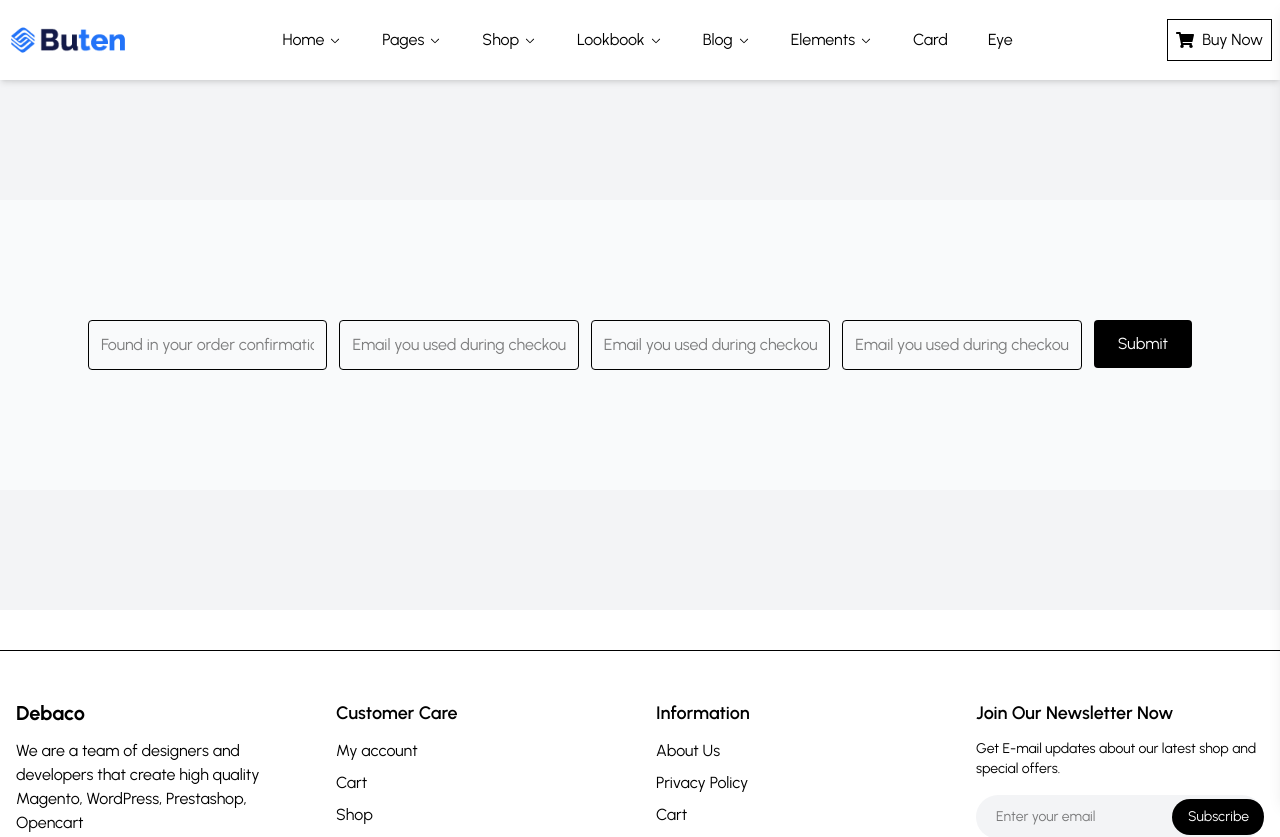
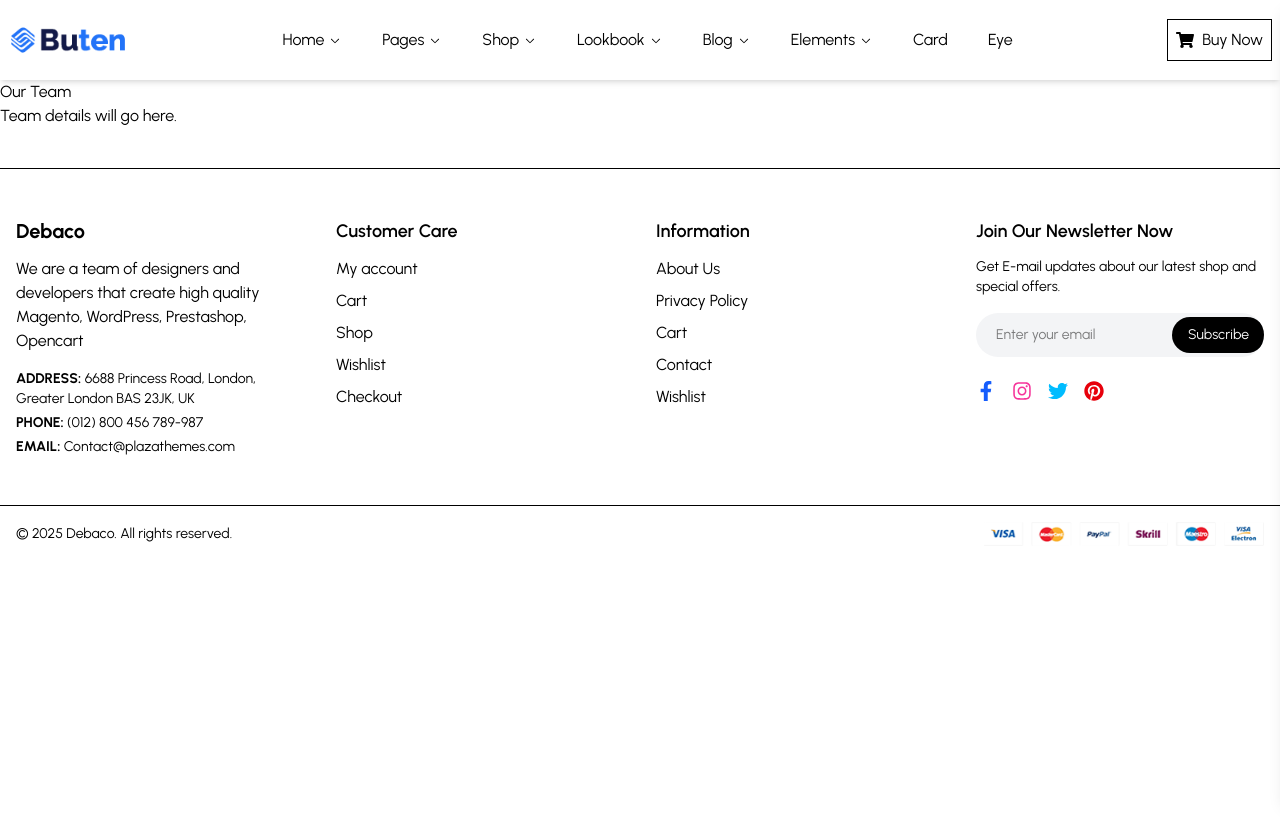
Before and after one commit to Naimul-Islam20/E-commerce-website, a Next.js app: page /rout/element/contactform in a window 1280 px wide. Shown: the top 837 px of the page. After the commit the page ends 800 px from the top, so only its background shows below. Built offline with nearby package versions, Linux system fonts and the light colour scheme.

Commit message:
contact form try to update

```diff
--- a/app/rout/element/contactform/page.js
+++ b/app/rout/element/contactform/page.js
@@ -1,84 +1,8 @@
-'use client';
-
-import { useState } from 'react';
-
-export default function ProductFindForm() {
-  const [user, setUser] = useState({ name: '', email: '', message: '' });
-
-
-  const handleChange = (e) => {
-    const { name, value } = e.target;
-    setUser((prev) => ({
-      ...prev,
-      [name]: value,
-    }));
-  };
-
-
-
-  const handleSubmit = (e) => {
-
-
-
-
-      return;
-    } // সব ঠিক থাকলে...
-
-
-
+export default function TeamPage() {
   return (
-    <div className='bg-gray-100 pt-30 pb-30'>
-      <div className="container  mx-auto px-10  pt-30 pb-30 md:px-15 lg:px-22 py-15 space-y-10 bg-gray-50">
-      <form onSubmit={handleSubmit} className="flex flex-col md:flex-row gap-3">
-        <input
-          type="text"
-          name="name"
-          value={user.name}
-          onChange={handleChange}
-          placeholder="Found in your order confirmation email*"
-          required
-          className="w-full p-3 border rounded"
-        />
-        <input
-          type="text"
-          name="email"
-          value={user.email}
-          onChange={handleChange}
-          placeholder="Email you used during checkout*"
-          required
-          className="w-full p-3 border rounded"
-        />
-          <input
-          type="text"
-          name="email"
-          value={user.email}
-          onChange={handleChange}
-          placeholder="Email you used during checkout*"
-          required
-          className="w-full p-3 border rounded"
-        />
-          <input
-          type="text"
-          name="email"
-          value={user.email}
-          onChange={handleChange}
-          placeholder="Email you used during checkout*"
-          required
-          className="w-full p-3 border rounded"
-        />
-        <button
-          type="submit"
-           className="bg-black text-white py-3 px-6 rounded hover:bg-amber-400 transition w-auto self-start"
-        >
-          Submit
-        </button>
-      </form>
-
-
-
-
-
-    </div>
+    <div>
+      <h1>Our Team</h1>
+      <p>Team details will go here.</p>
     </div>
   );
 }
```
